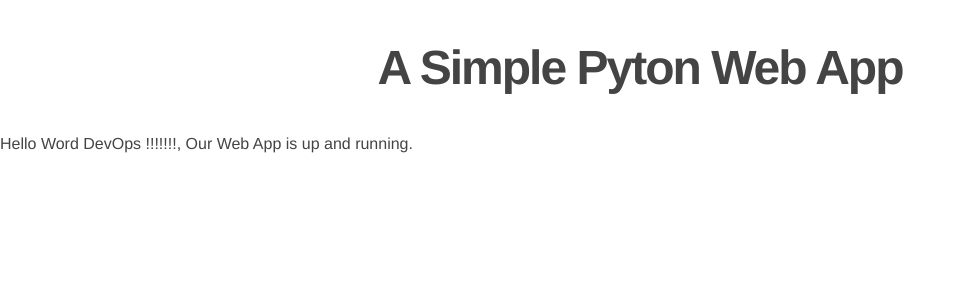
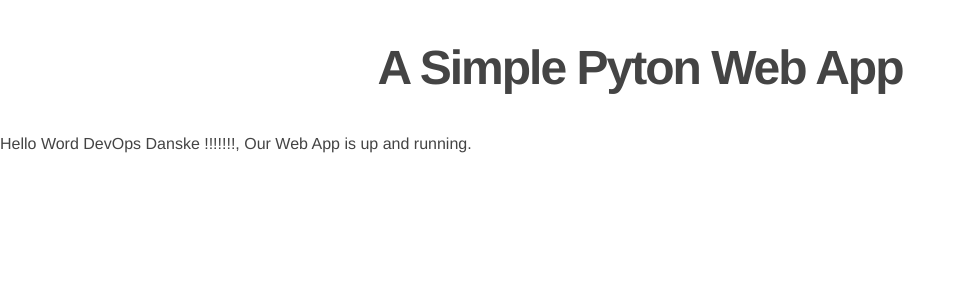
Before and after one commit to VK7git/danske-pythonwebapp1, a Flask app: page / in a window 1280 px wide. Shown: the part 35-335 px from the top of the page, without its empty margins (0-965 px from the left). Run offline with Flask 2, Linux system fonts and the light colour scheme.

Commit message:
modified changes

```diff
--- a/templates/index.html
+++ b/templates/index.html
@@ -11,7 +11,7 @@
     {% block content %}
 
     <h2>A Simple Pyton Web App</h2>
-    <p>Hello Word DevOps !!!!!!!, Our Web App is up and running.</p>
+    <p>Hello Word DevOps Danske !!!!!!!, Our Web App is up and running.</p>
 
     {% endblock %}
 
```
